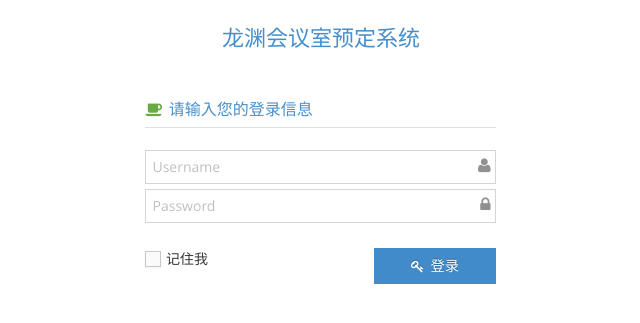
After one commit to LynnChen1989/BookMeeting, a Django app: page /login/ in a window 1280 px wide. The commit adds this page. Shown: the top 323 px of the page, without its empty margins (319-959 px from the left). Run offline with Django 3.2, Linux system fonts and the light colour scheme; some libraries are stand-ins or nearby versions.

Commit message:
增加登录页面

```diff
--- a/bookmeeting/urls.py
+++ b/bookmeeting/urls.py
@@ -8,5 +8,6 @@ urlpatterns = [
     url(r"users/$", UserListView.as_view(), name='users'),
     url(r"booking/$", BookView.as_view(), name='booking'),
     url(r"today-book/$", BookCollectionView.as_view(), name='today-book'),
+    url(r"today-book/$", BookCollectionView.as_view(), name='today-book'),
 
 ]
--- a/bookmeeting/views.py
+++ b/bookmeeting/views.py
@@ -33,3 +33,7 @@ class BookView(TemplateView):
         return context
 
     template_name = 'book.html'
+
+
+class LoginView(TemplateView):
+    template_name = 'login.html'
--- a/config/urls.py
+++ b/config/urls.py
@@ -17,7 +17,7 @@ from django.conf.urls import url
 from django.conf.urls.static import static
 from django.contrib import admin
 from django.urls import path, include
-from bookmeeting.views import BookMeetingView, BookView
+from bookmeeting.views import BookMeetingView, BookView, LoginView
 from django.conf import settings
 from rest_framework_swagger.views import get_swagger_view
 
@@ -30,6 +30,7 @@ urlpatterns += [
     path('bookmeeting', BookMeetingView.as_view()),
     url(r'^$', BookMeetingView.as_view(), name='bookmeeting'),
     url(r'^book/', BookView.as_view(), name='book'),
+    url(r'^login/', LoginView.as_view(), name='login'),
 ]
 
 # for rest_framework
--- a/templates/book.html
+++ b/templates/book.html
@@ -10,7 +10,7 @@
                 <td><span class="blue bigger-105"><% startTime %></span></td>
                 <td style="background-color: whitesmoke; color: grey"><span class="bigger-110">结束时间</span></td>
                 <td><span class="blue bigger-105"><% endTime %></span></td>
-                <td style="background-color: whitesmoke; color: grey"><span class="bigger-110">总耗时</span></td>
+                <td style="background-color: whitesmoke; color: grey"><span class="bigger-110">持续时间</span></td>
                 <td><span class="blue bigger-105"><% costTime %></span></td>
             </tr>
         </table>
--- a/templates/bookmeeting.html
+++ b/templates/bookmeeting.html
@@ -100,7 +100,7 @@
                 <div class="widget-body">
                     <div class="widget-main no-padding">
                         <div class="space-4"></div>
-                        <ul style="color: #00BE67">
+                        <ul style="color: darkgrey">
                             <li>请严格按需预定会议室</li>
                             <li>只可预定本周会议室</li>
                             <li>预定未使用超过3次将取消预定资格</li>
--- /dev/null
+++ b/templates/login.html
@@ -0,0 +1,65 @@
+{% extends 'base.html' %}
+
+{% block main-content %}
+    <div class="main-container">
+        <div class="main-content">
+            <div class="row">
+                <div class="col-sm-10 col-sm-offset-1">
+                    <div class="login-container">
+                        <div class="center">
+                            <div class="space-4"></div>
+                            <h3 class="blue" id="id-company-text">龙渊会议室预定系统</h3>
+                        </div>
+                        <div class="space-6"></div>
+                        <div class="position-relative">
+                            <div id="login-box" class="login-box visible widget-box no-border">
+                                <div class="widget-body">
+                                    <div class="widget-main">
+                                        <h5 class="header blue lighter bigger">
+                                            <i class="ace-icon fa fa-coffee green"></i> 请输入您的登录信息
+                                        </h5>
+                                        <div class="space-6"></div>
+                                        <form>
+                                            <fieldset>
+                                                <label class="block clearfix">
+														<span class="block input-icon input-icon-right">
+															<input type="text" class="form-control"
+                                                                   placeholder="Username">
+															<i class="ace-icon fa fa-user"></i>
+														</span>
+                                                </label>
+
+                                                <label class="block clearfix">
+														<span class="block input-icon input-icon-right">
+															<input type="password" class="form-control"
+                                                                   placeholder="Password">
+															<i class="ace-icon fa fa-lock"></i>
+														</span>
+                                                </label>
+
+                                                <div class="space"></div>
+                                                <div class="clearfix">
+                                                    <label class="inline">
+                                                        <input type="checkbox" class="ace">
+                                                        <span class="lbl"> 记住我 </span>
+                                                    </label>
+                                                    <button type="button"
+                                                            class="width-35 pull-right btn btn-sm btn-primary">
+                                                        <i class="ace-icon fa fa-key"></i>
+                                                        <span class="bigger-110"> 登录 </span>
+                                                    </button>
+                                                </div>
+
+                                                <div class="space-4"></div>
+                                            </fieldset>
+                                        </form>
+                                    </div><!-- /.widget-body -->
+                                </div><!-- /.signup-box -->
+                            </div><!-- /.position-relative -->
+                        </div>
+                    </div><!-- /.col -->
+                </div><!-- /.row -->
+            </div><!-- /.main-content -->
+        </div>
+    </div>
+{% endblock %}
```
Also changed, not shown: templates/base.html (+59 -1 lines).
